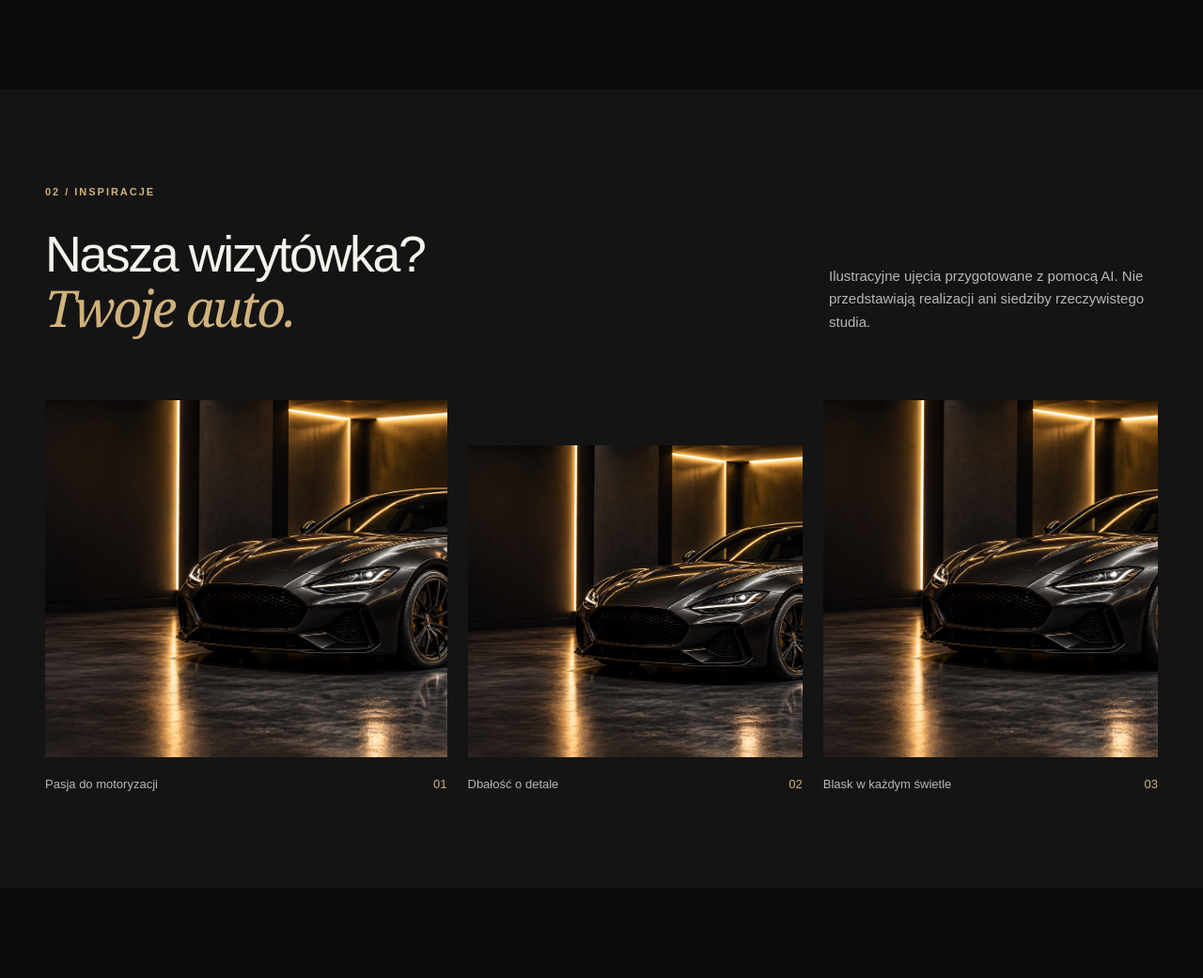
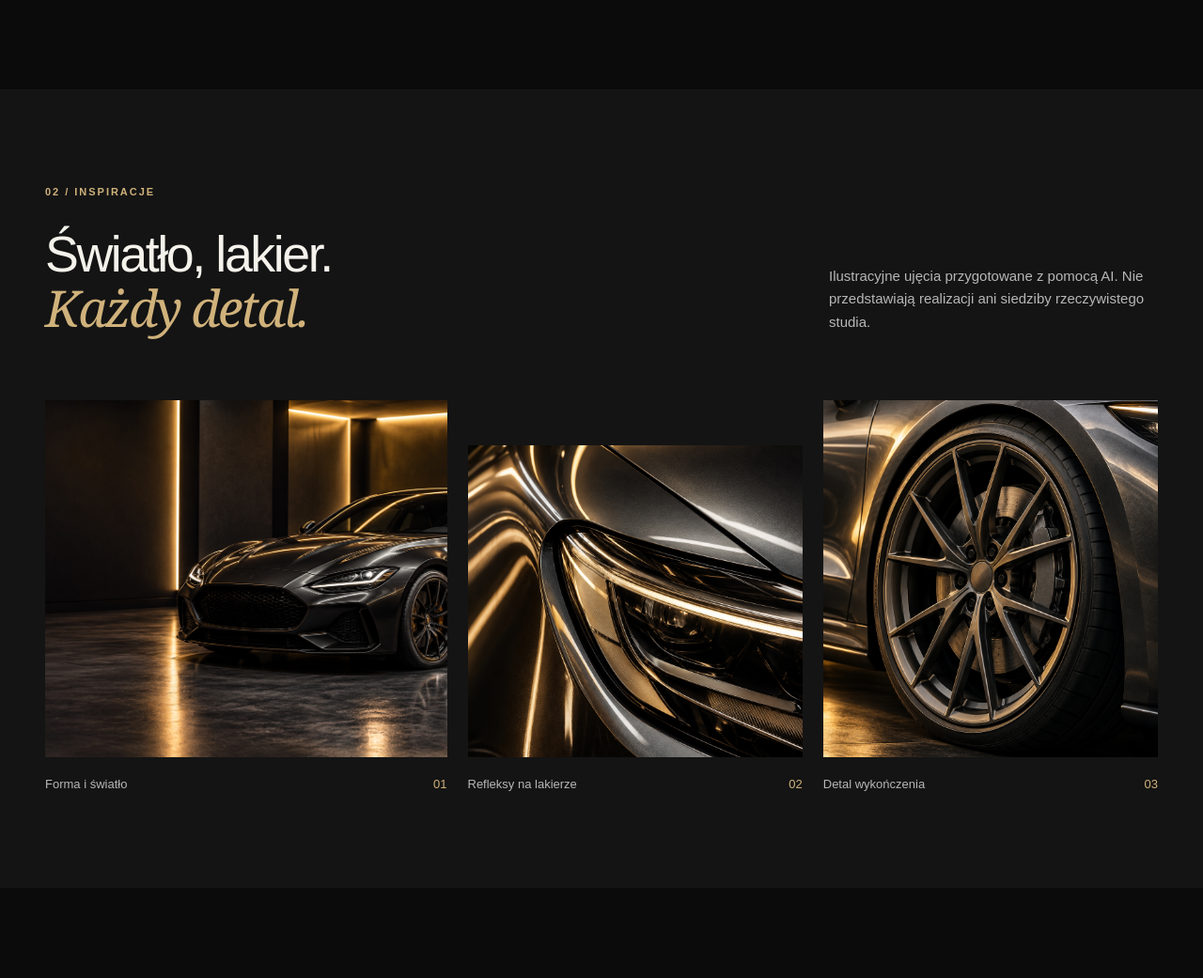
Before and after one commit to K2P-Company/DoubleShine, a Django app: page / in a window 1280 px wide. Shown: the part 1671-2712 px from the top of the page at 94% size. Run offline with Django 5.2, Linux system fonts and the light colour scheme.

Commit message:
Urozmaic galeri inspiracji

```diff
--- a/dshine/dshine_app/templates/dshine/home.html
+++ b/dshine/dshine_app/templates/dshine/home.html
@@ -3,7 +3,7 @@
 <section class="hero" id="strona-glowna"><img class="hero-image" src="{% static 'assets/demo-studio.png' %}" alt="" fetchpriority="high" width="1170" height="1560"><div class="hero-content wrap"><p class="eyebrow">DETAILING SAMOCHODOWY / DEMO</p><h1>Piękno tkwi<br>w <em>detalach.</em></h1><p class="hero-copy">Auto, które kochasz, zasługuje na dobrą opiekę.<br>Oddaj je w ręce pasjonatów Double Shine.</p><div class="actions"><a class="button" href="#oferta">Poznaj naszą ofertę ↗</a><a class="text-link" href="#kontakt">Porozmawiajmy o Twoim aucie →</a></div></div><div class="hero-bottom wrap"><span>PROJEKT DEMONSTRACYJNY K2P</span><a href="#oferta">Odkryj więcej ↓</a></div></section>
 <div class="value-strip"><div class="wrap"><span>01 / Indywidualne podejście</span><span>02 / Dbałość o szczegóły</span><span>03 / Pasja do motoryzacji</span></div></div>
 <section class="section wrap" id="oferta"><div class="section-heading"><div><p class="eyebrow">01 / OFERTA</p><h2>Dobra pielęgnacja.<br><em>Widoczna różnica.</em></h2></div><p>Dobierzmy zakres prac do Twojego samochodu. Zanim zaczniemy, wspólnie ustalimy oczekiwania i wycenę.</p></div><div class="service-grid">{% for service in services %}<article class="service-card"><span class="card-number">0{{ forloop.counter }} /</span><h3>{{ service.name }}</h3><p>{{ service.description }}</p><a class="text-link" href="#wycena">Omów zakres i wycenę ↗</a></article>{% endfor %}</div><p class="section-note">Zakres usług potwierdzamy indywidualnie. Cena zależy od wielkości auta, jego stanu i ustalonych prac.</p></section>
-<section class="gallery-section" id="realizacje"><div class="wrap"><div class="section-heading"><div><p class="eyebrow">02 / INSPIRACJE</p><h2>Nasza wizytówka?<br><em>Twoje auto.</em></h2></div><p>Ilustracyjne ujęcia przygotowane z pomocą AI. Nie przedstawiają realizacji ani siedziby rzeczywistego studia.</p></div><div class="gallery"><figure><img src="{% static 'assets/demo-studio.png' %}" alt="Wygenerowana ilustracja auta w studiu detailingu" loading="lazy" width="1170" height="1560"><figcaption>Pasja do motoryzacji <span>01</span></figcaption></figure><figure><img src="{% static 'assets/demo-studio.png' %}" alt="Ilustracyjne ujęcie samochodu — obraz wygenerowany z pomocą AI" loading="lazy" width="1170" height="876"><figcaption>Dbałość o detale <span>02</span></figcaption></figure><figure><img src="{% static 'assets/demo-studio.png' %}" alt="Ilustracja polerowanego auta w oświetleniu studyjnym" loading="lazy" width="1086" height="1448"><figcaption>Blask w każdym świetle <span>03</span></figcaption></figure></div></div></section>
+<section class="gallery-section" id="realizacje"><div class="wrap"><div class="section-heading"><div><p class="eyebrow">02 / INSPIRACJE</p><h2>Światło, lakier.<br><em>Każdy detal.</em></h2></div><p>Ilustracyjne ujęcia przygotowane z pomocą AI. Nie przedstawiają realizacji ani siedziby rzeczywistego studia.</p></div><div class="gallery"><figure><img src="{% static 'assets/demo-studio.png' %}" alt="Wygenerowana ilustracja auta w studiu detailingu" loading="lazy" width="1170" height="1560"><figcaption>Forma i światło <span>01</span></figcaption></figure><figure><img src="{% static 'assets/demo-paint.png' %}" alt="Detal grafitowego lakieru i reflektora w złotym świetle — ilustracja AI" loading="lazy" width="1170" height="876"><figcaption>Refleksy na lakierze <span>02</span></figcaption></figure><figure><img src="{% static 'assets/demo-wheel.png' %}" alt="Zbliżenie ciemnej felgi i opony — ilustracja AI" loading="lazy" width="1086" height="1448"><figcaption>Detal wykończenia <span>03</span></figcaption></figure></div></div></section>
 <section class="section wrap about" id="o-nas"><div><p class="eyebrow">03 / O NAS</p><h2>Dwie osoby.<br>Jedna pasja.<br><em>Double Shine.</em></h2></div><div class="about-copy"><p class="lead">Double Shine to demonstracyjna koncepcja studia detailingu. Nasz garaż to miejsce, w którym liczy się każde auto i każdy detal.</p><p>Do samochodu podchodzimy tak, jak do własnego. Poświęcamy mu czas, dobieramy zakres pielęgnacji i rozmawiamy o tym, jaki efekt możemy osiągnąć.</p><p>Rozwijamy się z każdym zleceniem. Stawiamy na uczciwą rozmowę i staranną pracę.</p><a class="text-link" href="#kontakt">Poznajmy się ↗</a></div></section>
 <section class="quote-section" id="wycena"><div class="wrap quote-grid"><div><p class="eyebrow">04 / WYCENA I TERMIN</p><h2>Zacznijmy od<br><em>Twojego auta.</em></h2><p>Powiedz nam, jaki masz samochód i czego potrzebuje. Ustalimy zakres, cenę i dogodny termin.</p><a class="button" href="{% url 'calendar' %}">Sprawdź wolne terminy ↗</a></div><ol class="steps"><li><span>01</span><div><h3>Opowiedz o samochodzie</h3><p>Podaj model, stan auta i oczekiwany efekt.</p></div></li><li><span>02</span><div><h3>Ustalmy szczegóły</h3><p>Omówimy zakres prac i indywidualną wycenę.</p></div></li><li id="terminarz"><span>03</span><div><h3>Wybierzmy termin</h3><p>Wybierz wolny termin w kalendarzu i utwórz testową rezerwację. Nie oznacza ona rzeczywistej wizyty.</p></div></li></ol></div></section>
 <section class="section wrap faq"><div><p class="eyebrow">WARTO WIEDZIEĆ</p><h2>Przed pierwszą<br><em>wizytą.</em></h2></div><div><details><summary>Jak otrzymać wycenę?</summary><p>W rzeczywistym wdrożeniu klient kontaktuje się ze studiem i opisuje swój samochód. Cenę i zakres ustalimy po omówieniu stanu auta i oczekiwań.</p></details><details><summary>Czy trzeba wcześniej umówić wizytę?</summary><p>Tak. Skontaktuj się z nami przed przyjazdem, żebyśmy mogli zarezerwować czas dla Twojego auta.</p></details><details><summary>Jak długo trwają prace?</summary><p>Zależy to od stanu samochodu i zakresu prac. Czas odbioru ustalimy przy umawianiu wizyty.</p></details></div></section>
```
Also changed, not shown: dshine/dshine_app/static/assets/demo-paint.png (added), dshine/dshine_app/static/assets/demo-wheel.png (added).
